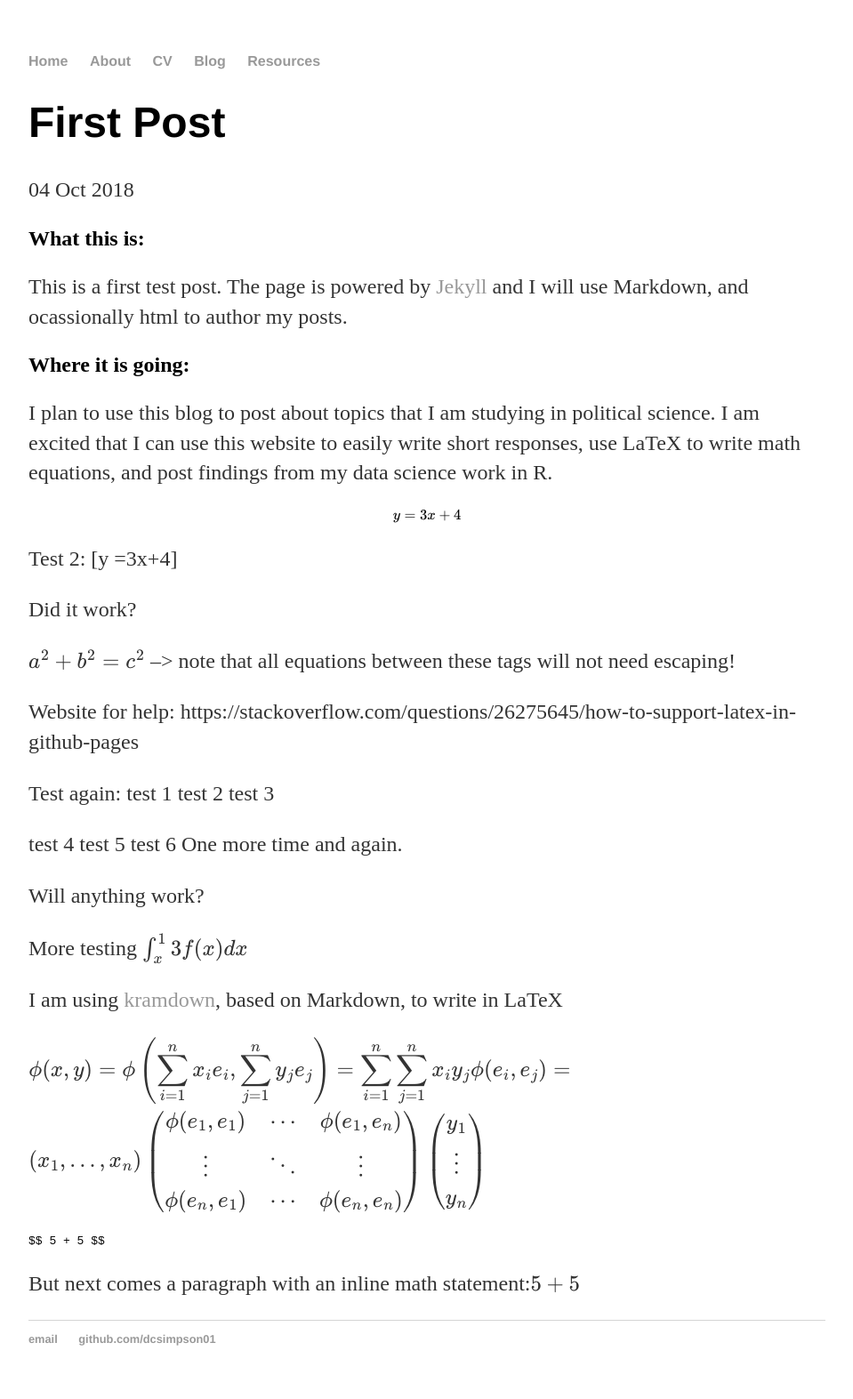
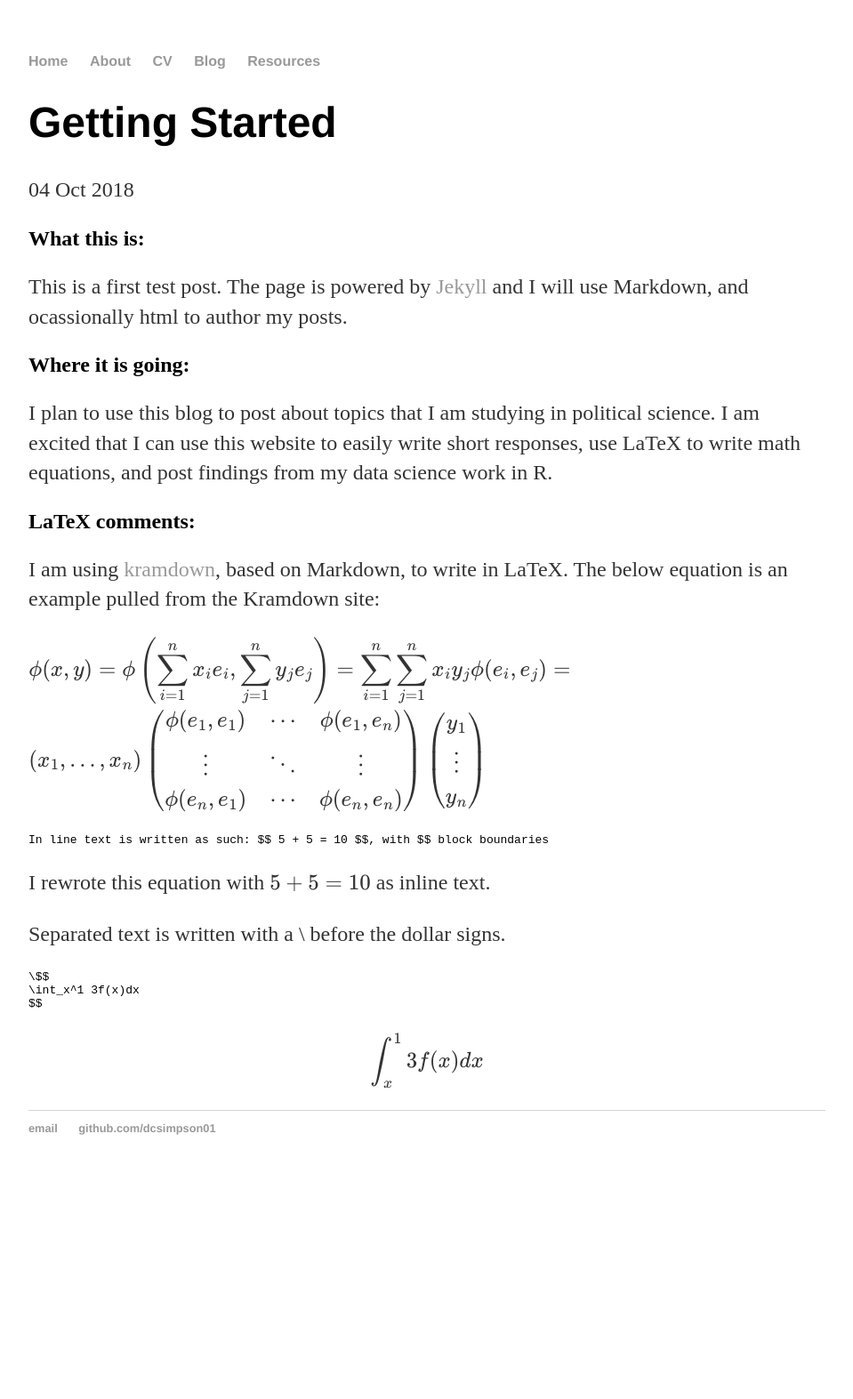
Before and after one commit to dcsimpson01/dcsimpson01.github.io, a Jekyll site: the page built from _posts/2018-10-04-david-simpson-first-post.md, in a window 1280 px wide. Shown: the whole page at 89% size, without its empty margins (160-1119 px from the left). Built offline with Jekyll 4.4.1, drawn with Linux system fonts in a browser that asks for light colours; formulas are drawn with MathJax 3; after the commit the page ends 1336 px from its top, so only the background shows below that.

Commit message:
Update 2018-10-04-david-simpson-first-post.md

````diff
--- a/_posts/2018-10-04-david-simpson-first-post.md
+++ b/_posts/2018-10-04-david-simpson-first-post.md
@@ -1,6 +1,6 @@
 ---
 layout: post
-title: "First Post"
+title: "Getting Started"
 date: 2018-10-04
 ---
 ## What this is:
@@ -9,39 +9,8 @@ This is a first test post. The page is powered by [Jekyll](http://jekyllrb.com)
 ## Where it is going:
 I plan to use this blog to post about topics that I am studying in political science. I am excited that I can use this website to easily write short responses, use LaTeX to write math equations, and post findings from my data science work in R.
 
-$$y =3x+4$$
-
-Test 2:
-\[y =3x+4\]
-
-
-Did it work?
-
- {% raw %}
-  $$a^2 + b^2 = c^2$$ --> note that all equations between these tags will not need escaping!
- {% endraw %}
-
-Website for help:
-https://stackoverflow.com/questions/26275645/how-to-support-latex-in-github-pages
-
-Test again:
-test 1 [](raw: 3x^2)
-test 2 []($raw: 3x^2$)
-test 3 []($$raw: 3x^2$$)
-
-test 4 [](raw: \int_x^1 3x^2)
-test 5 []($raw: \int_x^1 3x^2$)
-test 6 []($$raw: \int_x^1 3x^2$$)
-One more time and again.
-
-Will anything work?
-
-More testing
-$$
-\int_x^1 3f(x)dx
-$$
-
-I am using [kramdown](https://kramdown.gettalong.org/syntax.html#math-blocks), based on Markdown, to write in LaTeX
+## LaTeX comments:
+I am using [kramdown](https://kramdown.gettalong.org/syntax.html#math-blocks), based on Markdown, to write in LaTeX. The below equation is an example pulled from the Kramdown site:
 
 \$$
 \begin{align*}
@@ -60,8 +29,24 @@ I am using [kramdown](https://kramdown.gettalong.org/syntax.html#math-blocks), b
 \end{align*}
 $$
 
+
 ```
-$$ 5 + 5 $$
+In line text is written as such: $$ 5 + 5 = 10 $$, with $$ block boundaries
 ```
+I rewrote this equation with $$ 5 + 5 = 10 $$ as inline text.
 
-But next comes a paragraph with an inline math statement:$$ 5 + 5 $$
+<!--
+ {% raw %}
+  $$a^2 + b^2 = c^2$$ - note that all equations between these tags will not need escaping!
+ {% endraw %}
+ -->
+
+Separated text is written with a \ before the dollar signs.
+```
+\$$
+\int_x^1 3f(x)dx
+$$
+```
+\$$
+\int_x^1 3f(x)dx
+$$
````
